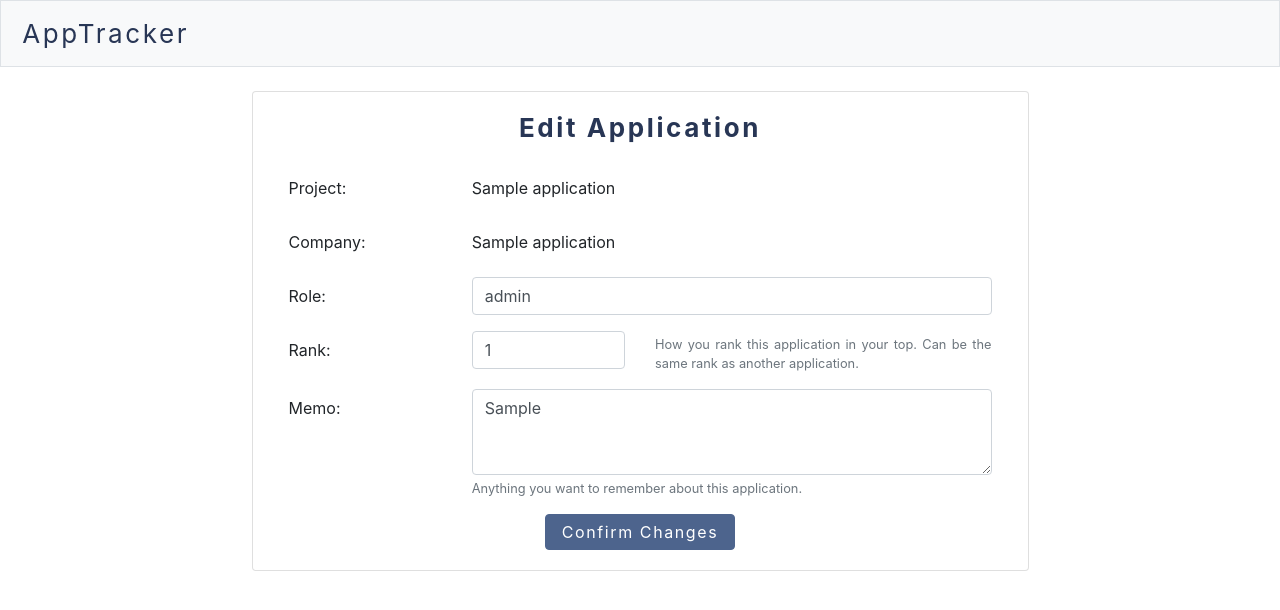
After one commit to ootahiaoo/AppTracker, a Flask app: template application/application/templates/edit_application.html in a window 1280 px wide. The commit adds this page. Shown: the top 610 px of the page. Run offline with Flask 2, Linux system fonts and the light colour scheme; the template is opened without the code that fills it: most values are stand-ins (such as "Sample title", 1, 10 or a date in 2020).

Commit message:
add search feature, company details and edit application pages

```diff
--- a/application/application/static/styles.css
+++ b/application/application/static/styles.css
@@ -38,20 +38,39 @@ h3 {
     padding-right: 1em;
     padding-left: 1em;
     box-shadow: none !important;
-    border: 0 !important;
 }
 
-.btn-primary:hover {
+.btn-primary:hover,
+.btn-outline-primary:hover {
     background-color: #283655 !important;
-    border: 0 !important;
+    border-color: #283655 !important;
     box-shadow: none !important;
 }
 
-.btn-primary:focus {
+.btn-primary:focus,
+.btn-outline-primary:focus {
     background-color: #283655 !important;
-    border: 0 !important;
+    border-color: #283655 !important;
+    color: #fff;
     box-shadow: none !important;
 }
+
+.btn-outline-primary {
+    border-color: #4D648D;
+    color: #4D648D;
+    letter-spacing: .1em;
+    padding: 0.3em;
+    padding-right: 1em;
+    padding-left: 1em;
+}
+
+thead {
+    /* Bootstrap's "bg-light" value, to match the header */
+    background-color: #f8f9fa !important;
+}
+
+
+/* https://stackoverflow.com/questions/19592968/bootstrap-3-breakpoints-and-media-queries */
 
 @media screen and (max-width: 992px) {
     .card {
@@ -64,6 +83,12 @@ h3 {
     .card-column {
         padding-right: 0.7em;
         padding-left: 0.7em;
+    }
+    .memo {
+        max-width: 120px !important;
+        white-space: nowrap;
+        overflow: hidden;
+        text-overflow: ellipsis;
     }
 }
 
@@ -78,6 +103,10 @@ h3 {
     .card-column {
         padding-right: 3em;
         padding-left: 3em;
+    }
+    .memo {
+        word-wrap: break-word;
+        word-break: break-word;
     }
 }
 
--- /dev/null
+++ b/application/application/templates/edit_application.html
@@ -0,0 +1,56 @@
+{% extends "layout.html" %} {% block title %} Edit Application {% endblock %} {% block main %} {% if application %}
+<div class="card">
+    <div class="card-body">
+        <h3 class="card-title">Edit Application</h3>
+        <div class="card-text card-container">
+            <form action="/edit_application_{{ application.id }}" method="post">
+
+                <div class="form-group row">
+                    <label for="projectName" class="col-sm-3 col-form-label text-justify">Project:</label>
+                    <div class="col">
+                        <input type="text" readonly class="form-control-plaintext" id="projectName" value="{{ application.project_name }}">
+                    </div>
+                </div>
+
+                <div class="form-group row">
+                    <label for="companyName" class="col-sm-3 col-form-label text-justify">Company:</label>
+                    <div class="col">
+                        <input type="text" readonly class="form-control-plaintext" id="companyName" value="{{ application.company_name }}">
+                    </div>
+                </div>
+
+                <div class="form-group row text-justify">
+                    <label for="roleName" class="col-sm-3 col-form-label">Role:</label>
+                    <div class="col">
+                        <input name="role_name" type="text" class="form-control" id="roleName" aria-describedby="roleNameCaption" value="{{ application.role }}">
+                    </div>
+                </div>
+
+                <div class="form-group row text-justify">
+                    <label for="applicationRank" class="col-sm-3 col-form-label">Rank:</label>
+                    <div class="col-3">
+                        <input type="number" class="form-control" id="applicationRank" name="application_rank" min="1" value="{{ application.rank }}">
+                    </div>
+                    <div class="col">
+                        <small id="applicationMemo" class="form-text text-muted">How you rank this application in your top. Can be the same rank as another application.</small>
+                    </div>
+                </div>
+
+                <div class="form-group row text-justify">
+                    <label for="applicationMemo" class="col-sm-3 col-form-label">Memo:</label>
+                    <div class="col">
+                        {% if application.application_memo != "" %}
+                        <textarea name="application_memo" class="form-control" id="applicationMemo" rows="3">{{ application.application_memo }}</textarea> {% else %}
+                        <textarea name="application_memo" class="form-control" id="applicationMemo" rows="3" placeholder="Example: ex-colleague working there, nice salary, applied through recruiter, need to prepare for tech test..."></textarea> {% endif
+                        %}
+                        <small id="applicationMemo" class="form-text text-muted">Anything you want to remember about
+                            this application.</small>
+                    </div>
+                </div>
+
+                <button class="btn btn-primary" type="submit">Confirm Changes</button>
+            </form>
+        </div>
+    </div>
+</div>
+{% endif %} {% endblock %}
--- a/application/application/templates/index.html
+++ b/application/application/templates/index.html
@@ -5,7 +5,7 @@
 
     <div class="form-group">
         <form action="/new_project" method="get">
-            <button class="btn btn-primary" type="submit">New Project</button>
+            <button class="btn btn-primary btn-sm" type="submit">New Project</button>
         </form>
     </div>
 
@@ -17,7 +17,7 @@
                 <th class="col-1">Creation Date</th>
                 <th class="col-1">Starting Date</th>
                 <th class="col-1">Ending Date</th>
-                <th class="col-3">Memo</th>
+                <th class="col-3 memo">Memo</th>
                 <th class="col-1"></th>
             </tr>
         </thead>
@@ -28,7 +28,7 @@
                 <td class="col-1">{{ simplify_date(row.created_on) }}</td>
                 <td class="col-1">{% if row.started_on == ""%}n/a{% else %}{{ row.started_on }}{% endif %}</td>
                 <td class="col-1">{% if row.ended_on == "" %}n/a{% else %}{{ row.ended_on }}{% endif %}</td>
-                <td class="col-3">{% if row.project_memo == ""%}n/a{% else %}{{ row.project_memo }}{% endif %}</td>
+                <td class="col-3 memo">{% if row.project_memo == ""%}n/a{% else %}{{ row.project_memo }}{% endif %}</td>
                 <td class="col-1">
                     <a href="/edit_project_{{ row.id }}"><img alt="Edit project" src="static/pencil.svg"></a>
                 </td>
--- a/application/application/templates/layout.html
+++ b/application/application/templates/layout.html
@@ -22,7 +22,7 @@
     <nav class="navbar navbar-expand-md navbar-light bg-light border">
 
         <span id="navbar_title"><a href="/">AppTracker</a></span> {% if session.user_id %}
-        <form id="navbar_search_form" method="post">
+        <form action="/search" id="navbar_search_form" method="post">
             <div class="input-group input-group-sm mb3">
                 <input class="form-control" id="search_form_input" placeholder="Company name" type="text" name="q" autocomplete="off" autocapitalize="none" autocorrect="off">
                 <div class="input-group-append">
--- a/application/application/view.py
+++ b/application/application/view.py
@@ -96,9 +96,25 @@ def new_application(project_id):
 @app.route("/application_details_<application_id>", methods=["GET", "POST"])
 @login_required
 def application_details(application_id):
+    # TODO: merge requests?
+    application = controller.get_simple_application(application_id)
     stages = controller.get_process(application_id)
+    return render_template("application_details.html", application_id=application_id, application=application, stages=stages)
 
-    return render_template("application_details.html", application_id=application_id, stages=stages)
+
+@app.route("/edit_application_<application_id>", methods=["GET", "POST"])
+@login_required
+def edit_application(application_id):
+    application = controller.get_application(application_id)
+    if request.method == "GET":
+        return render_template("edit_application.html", application=application)
+
+    role = request.form.get("role_name")
+    rank = request.form.get("application_rank")
+    memo = request.form.get("application_memo")
+
+    controller.edit_application(application_id, role, rank, memo)
+    return application_details(application_id)
 
 
 @app.route("/new_stage_<application_id>", methods=["GET", "POST"])
@@ -146,8 +162,19 @@ def edit_stage(stage_id):
 
 
 @app.route("/company_<company_id>", methods=["GET", "POST"])
+@login_required
 def company_details(company_id):
-    return redirect("/")
+    company = controller.get_company(company_id)
+    history = controller.get_company_history(company_id)
+    return render_template("company_details.html", company=company, history=history)
+
+
+@app.route("/search", methods=["POST"])
+@login_required
+def search():
+    keyword = request.form.get("q")
+    results = controller.search_company(keyword)
+    return render_template("search_result.html", keyword=keyword, results=results)
 
 
 @app.route("/login", methods=["GET", "POST"])
```
Also changed, not shown: application/application/controller.py (+21 -2 lines), application/application/model.py (+60 -7 lines), application/application/templates/application_details.html (+29 -8 lines), application/application/templates/company_details.html (added, +33 -0 lines), application/application/templates/dashboard.html (+4 -4 lines), application/application/templates/search_result.html (added, +12 -0 lines), application/application/track.db.
